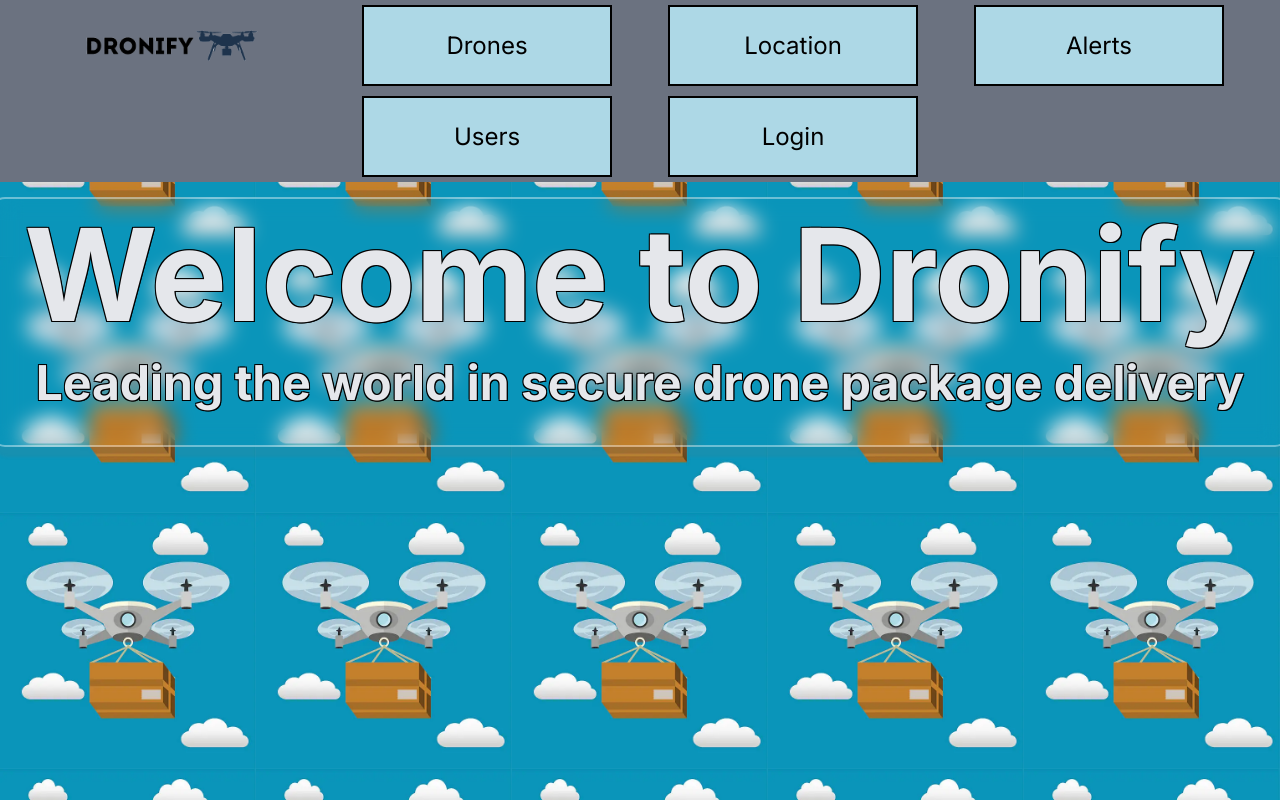
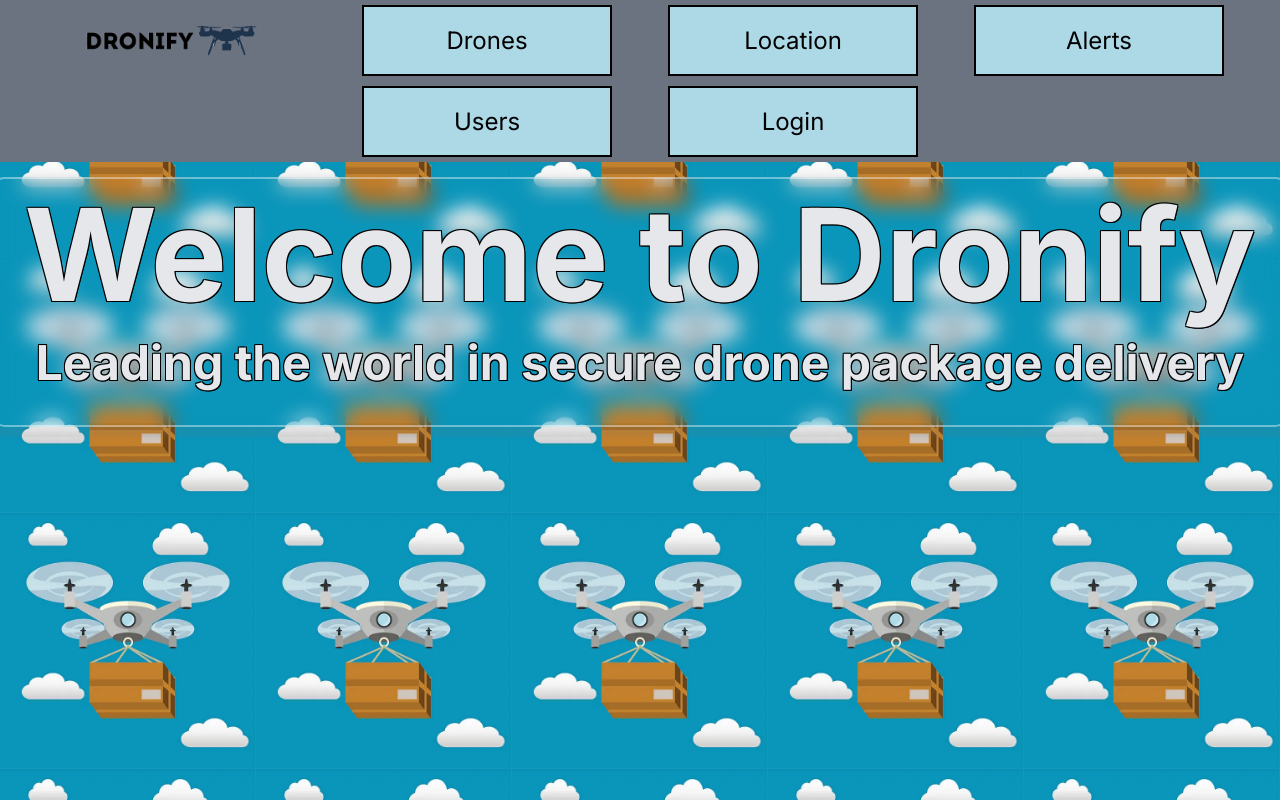
Before and after one commit to NielPatelSE12/zero_trust_project, a Next.js app: page / in a window 1280 px wide. Built offline with nearby package versions, Linux system fonts and the light colour scheme.

Commit message:
Fixed Hydration Error on homepage

```diff
--- a/app/page.tsx
+++ b/app/page.tsx
@@ -14,34 +14,23 @@
 			</a>
 
 			<a href = "/drones" className = "margins mr-5 text-2xl" id = "border">
-				<div className = "margins">
 					<p className = "center">Drones</p>
-					<Link href="/drones/DroneSettings"></Link>
-				</div>
 			</a>
 
 			<a href = "/location" className = "margins mr-5 text-2xl px-20" id = "border">
-				<div className = "margins">
 					<p className = "center">Location</p>
-				</div>
 			</a>
 
 			<a href = "/alerts" className = "margins mr-5 text-2xl px-20" id = "border">
-				<div className = "margins">
 					<p className = "center">Alerts</p>
-				</div>
 			</a>
 
 			<a href = "/users" className = "margins mr-5 text-2xl px-20" id = "border">
-				<div className = "margins">
 					<p className = "center">Users</p>
-				</div>
 			</a>
 
 			<a href = "/login" className = "margins mr-5 text-2xl px-20" id = "border">
-				<div className = "margins">
 					<p className = "center">Login</p>
-				</div>
 			</a>
 
 		</div>
```
